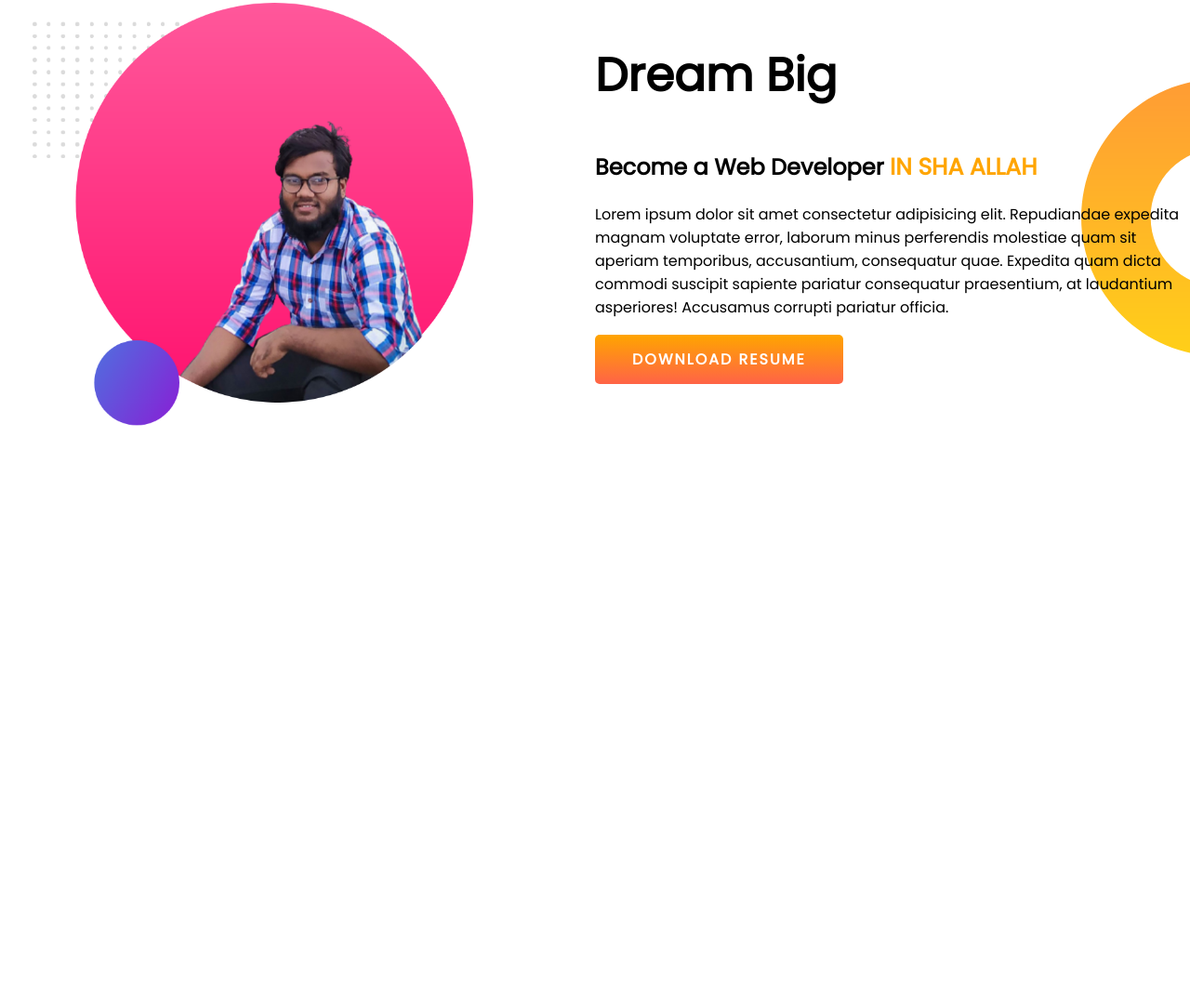
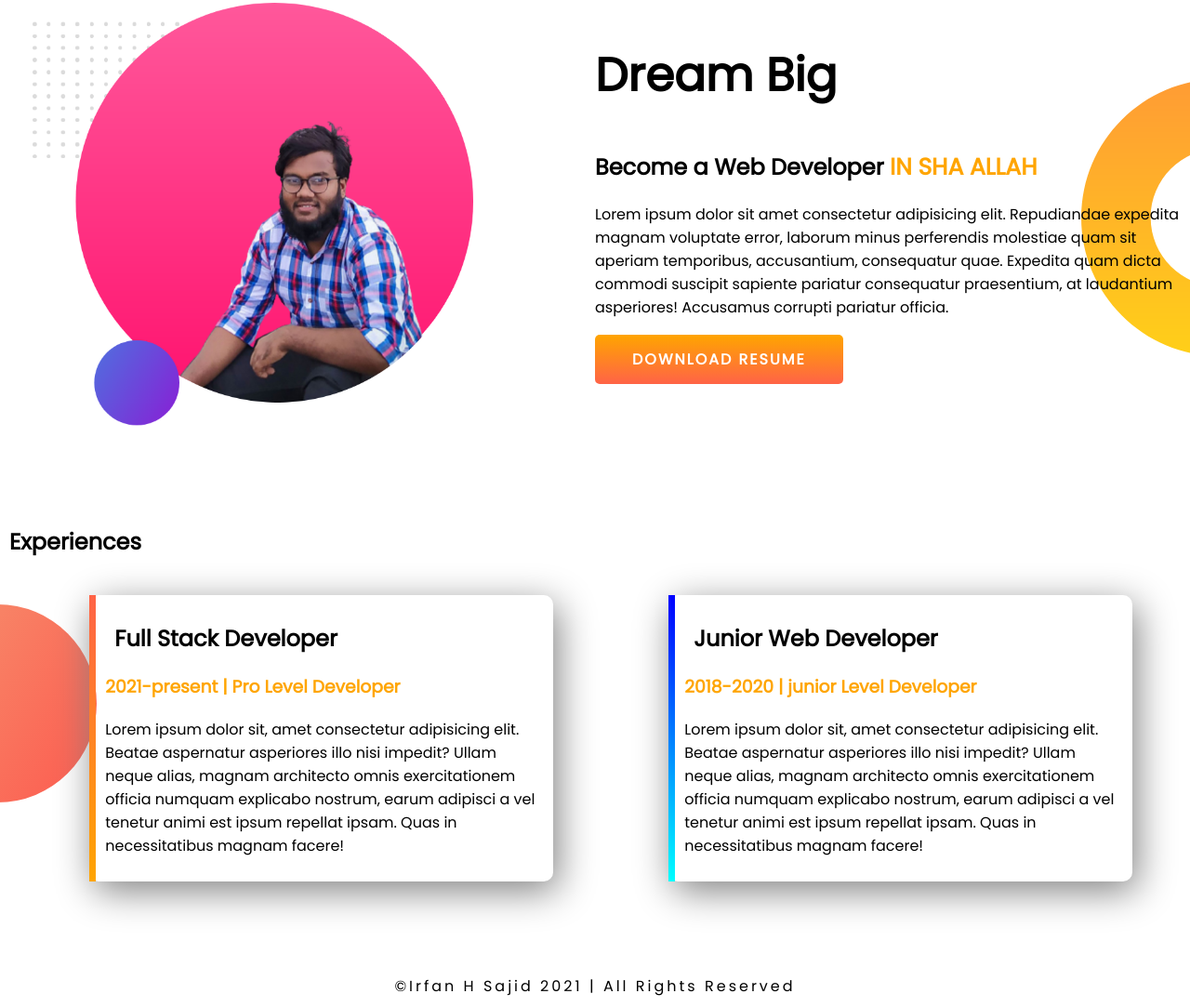
Before and after one commit to irfanhsajid/first-portfolio_project, a plain HTML site: page index.html in a window 1280 px wide. Shown: the part 607-1690 px from the top of the page at 93% size. Before the commit the page ends 1072 px from the top, so only its background shows below. Drawn offline with Linux system fonts and the light colour scheme.

Commit message:
alhamdulillah-done

```diff
--- a/index.html
+++ b/index.html
@@ -61,13 +61,33 @@
 
 
     <!-- experience section starts -->
+
     <section class="experience-section">
+        <h2>Experiences</h2>
+        <div class="experience">
+            <div class="full-stack dev">
+                <h2>Full Stack Developer</h2>
+                <h3 class="orange-color"> 2021-present | Pro Level Developer </h3>
+                <p>Lorem ipsum dolor sit, amet consectetur adipisicing elit. Beatae aspernatur asperiores illo nisi
+                    impedit? Ullam neque alias, magnam architecto omnis exercitationem officia numquam explicabo
+                    nostrum, earum adipisci a vel tenetur animi est ipsum repellat ipsam. Quas in necessitatibus magnam
+                    facere!</p>
+            </div>
 
-
+            <div class="junior dev">
+                <h2>Junior Web Developer</h2>
+                <h3 class="orange-color"> 2018-2020 | junior Level Developer </h3>
+                <p>Lorem ipsum dolor sit, amet consectetur adipisicing elit. Beatae aspernatur asperiores illo nisi
+                    impedit? Ullam neque alias, magnam architecto omnis exercitationem officia numquam explicabo
+                    nostrum, earum adipisci a vel tenetur animi est ipsum repellat ipsam. Quas in necessitatibus magnam
+                    facere!</p>
+            </div>
+        </div>
 
 
     </section>
-
+    <!-- experience section ends -->
+    <footer>&copy;Irfan H Sajid 2021 | All Rights Reserved</footer>
 
 </body>
 
--- a/style.css
+++ b/style.css
@@ -82,3 +82,51 @@ margin-left: 35px;
 }
 
 /* middle section ends here */
+
+/* experience section starts */
+.experience-section{
+    margin-top: 100px;
+    margin-bottom: 100px;
+    background-image: url(images/exp-bg.png);
+    background-repeat: no-repeat;
+    background-position: left;
+}
+
+.experience-section h2{
+    margin-left: 10px;
+
+}
+
+.experience{
+    display: flex;
+   margin-left: 34px;
+   padding-top:20px ;
+}
+.dev{
+    width: 40%;
+    margin-left: 5%;
+    margin-right: 5%;
+    box-shadow: 5px 10px 40px gray;
+    padding: 10px;
+    border-radius: 10px;
+}
+
+.full-stack{
+    border-left: 7px solid;
+    border-image: linear-gradient(tomato,orange);
+
+    border-image-slice:1;
+}
+
+.junior{
+    border-left: 7px solid;
+    border-image: linear-gradient(blue,cyan);
+
+    border-image-slice: 1;
+}
+footer{
+    text-align: center;
+    color: black;
+    letter-spacing: 3px;
+    margin-bottom: 10px;
+}
```
Also changed, not shown: images/Sajid/Sajid Dp.jpg (deleted), images/Sajid/sajid blackwhite dp.jpeg (deleted), images/Sajid/sky is the limit.jpeg (deleted), images/jhankar.png (deleted), images/jhankar2.png (deleted), 1 other file.
